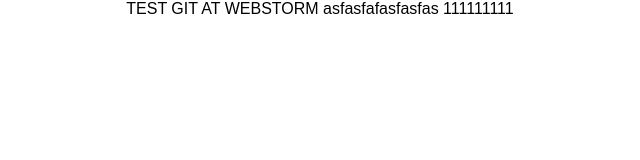
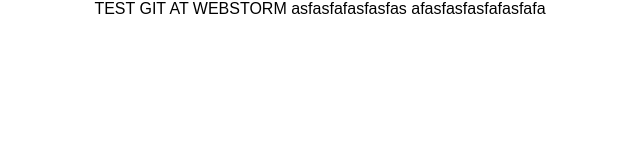
Before and after one commit to Fenricage/WebStormGit, a React (Create React App) app: page / in a window 1280 px wide. Shown: the top 160 px of the page, without its empty margins (320-960 px from the left). Built offline with nearby package versions, Linux system fonts and the light colour scheme.

Commit message:
testRebase commit

```diff
--- a/src/App.js
+++ b/src/App.js
@@ -8,7 +8,7 @@
       <div className="App">
         TEST GIT AT WEBSTORM
           asfasfafasfasfas
-        111111111
+        afasfasfasfafasfafa
       </div>
     );
   }
```
